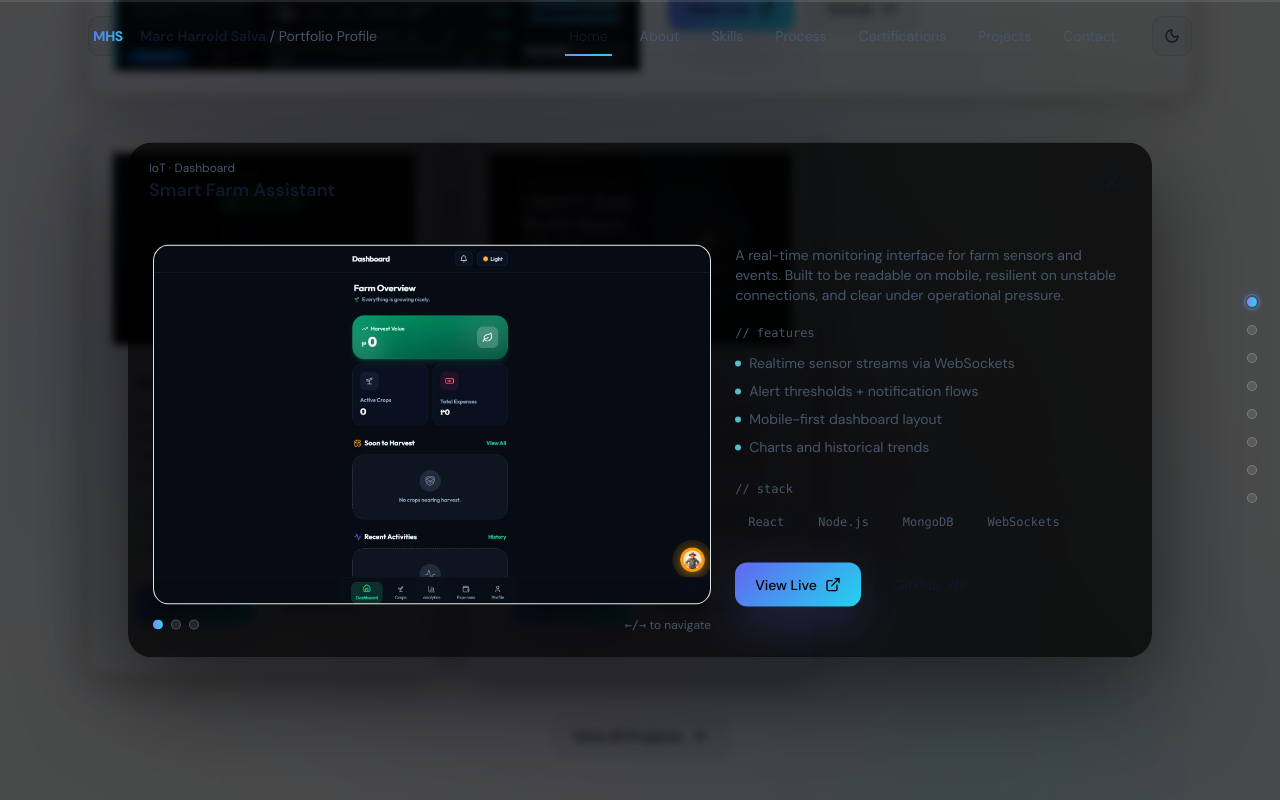
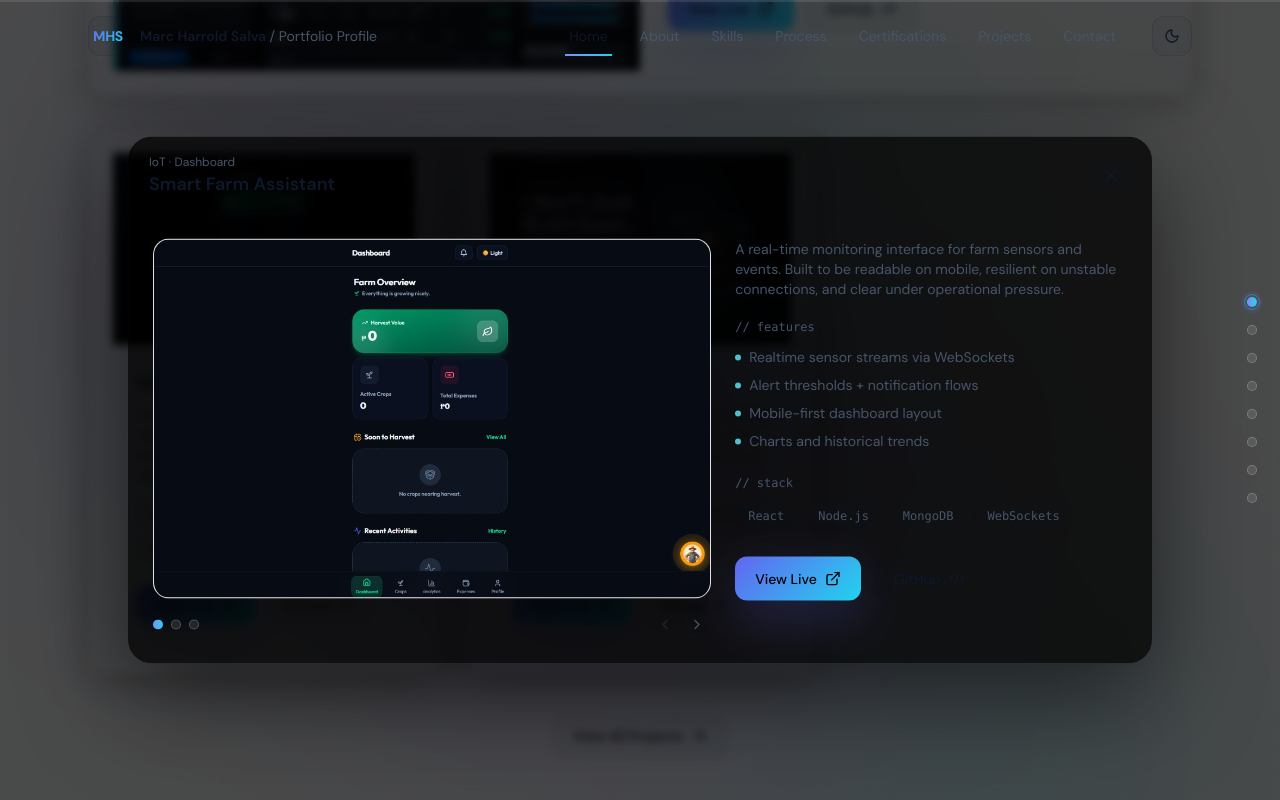
Before and after one commit to GoddRin/my-portfolio-project, a React (Vite) app: page /#/ in a window 1280 px wide. Both pictures are taken after a click on the button 264 px from the left and 6623 px from the top of the page. Shown: the part 6223-7023 px from the top of the page. Built offline with nearby package versions, Linux system fonts and the light colour scheme.

Commit message:
feat: add clickable navigation buttons to project modal

```diff
--- a/src/components/ui/ProjectModal.jsx
+++ b/src/components/ui/ProjectModal.jsx
@@ -1,5 +1,5 @@
 import { AnimatePresence, motion } from 'framer-motion'
-import { ExternalLink, Code2, X } from 'lucide-react'
+import { ExternalLink, Code2, X, ChevronLeft, ChevronRight } from 'lucide-react'
 import { useEffect, useMemo, useState } from 'react'
 import { Button } from './Button.jsx'
 
@@ -85,8 +85,27 @@ export function ProjectModal({ project, open, onClose }) {
                         data-cursor="active"
                       />
                     ))}
-                    <div className="ml-auto text-xs text-muted">
-                      <span className="font-mono">←/→</span> to navigate
+                    <div className="ml-auto flex gap-1">
+                      <button
+                        type="button"
+                        onClick={() => setIdx((i) => Math.max(0, i - 1))}
+                        disabled={idx === 0}
+                        className="grid h-7 w-7 place-items-center rounded bg-white/5 border border-white/10 text-muted hover:text-text hover:bg-white/10 disabled:opacity-30 disabled:cursor-not-allowed transition"
+                        aria-label="Previous screenshot"
+                        data-cursor="active"
+                      >
+                        <ChevronLeft className="h-4 w-4" />
+                      </button>
+                      <button
+                        type="button"
+                        onClick={() => setIdx((i) => Math.min(shots.length - 1, i + 1))}
+                        disabled={idx === shots.length - 1}
+                        className="grid h-7 w-7 place-items-center rounded bg-white/5 border border-white/10 text-muted hover:text-text hover:bg-white/10 disabled:opacity-30 disabled:cursor-not-allowed transition"
+                        aria-label="Next screenshot"
+                        data-cursor="active"
+                      >
+                        <ChevronRight className="h-4 w-4" />
+                      </button>
                     </div>
                   </div>
                 ) : null}
```
